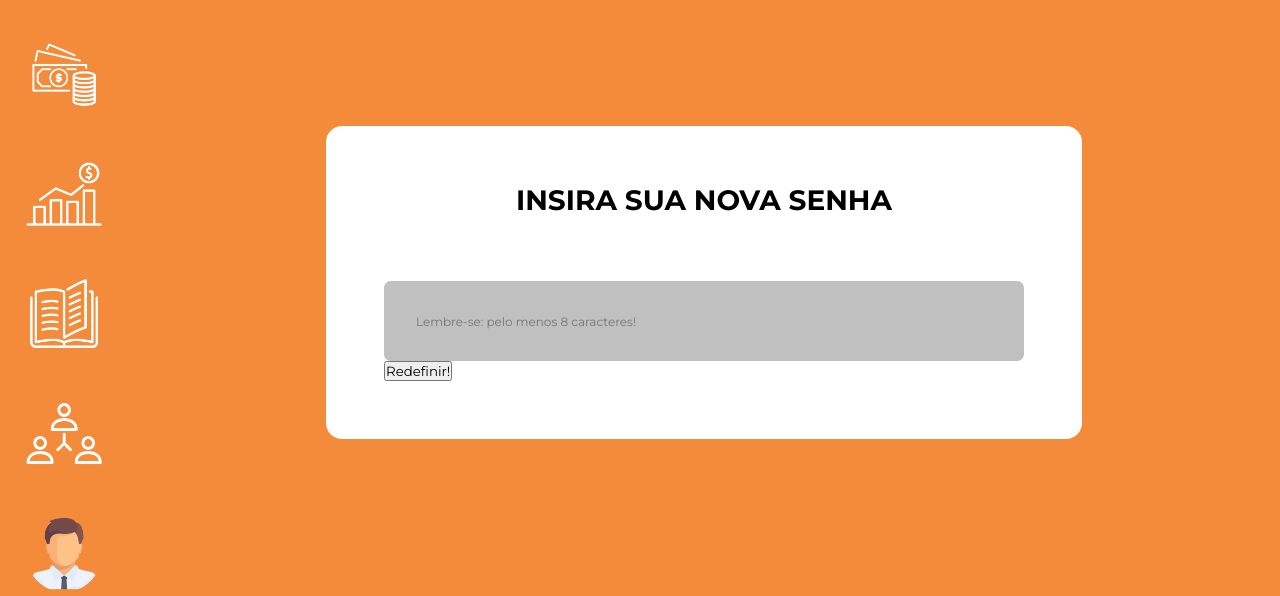
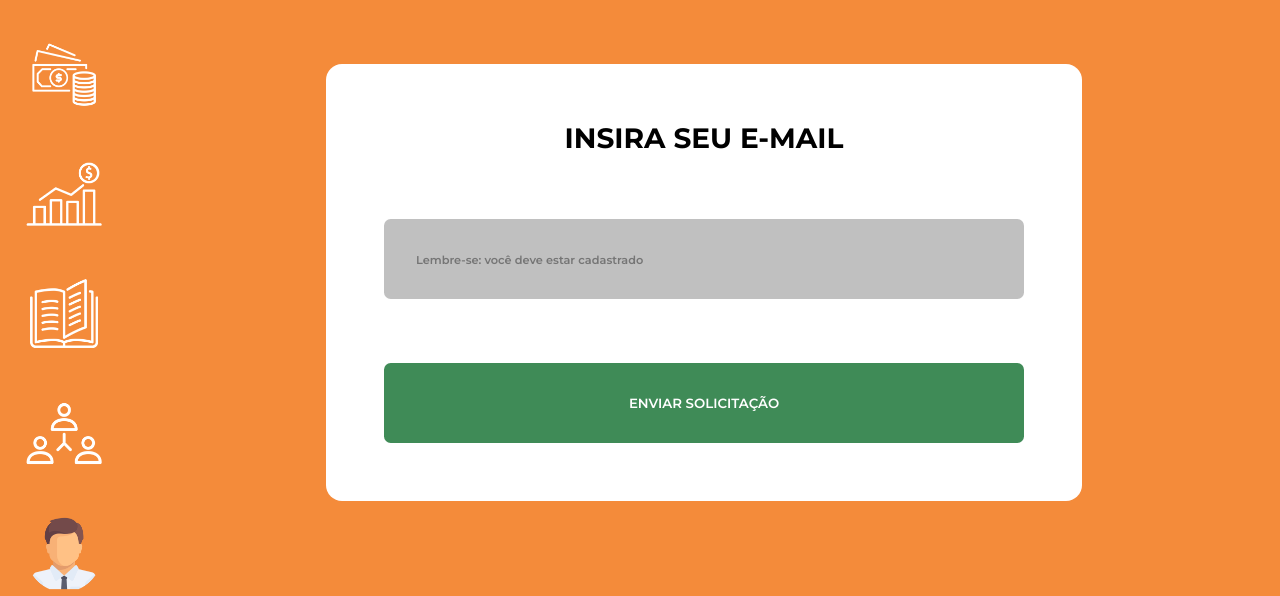
Before and after one commit to mateusjbarbosa/fai.economundi.frontend, a React app: page /recovery in a window 1280 px wide. Shown: the part 204-800 px from the top of the page. Built offline with nearby package versions, Linux system fonts and the light colour scheme.

Commit message:
Ajeitando o recovery

```diff
--- a/src/containers/Login/Login.js
+++ b/src/containers/Login/Login.js
@@ -1,4 +1,5 @@
 import React, { Component } from "react";
+import { Link } from 'react-router-dom';
 
 import FacebookIcon from "../../img/facebook-icon.png";
 import GoogleIcon from "../../img/google-icon.png";
@@ -148,9 +149,9 @@ class Login extends Component {
               <div></div>
             )}
 
-            <a href="/login" className="link-reminder">
+            <Link to='/recovery' className="link-reminder">
               Esqueceu a senha? Relaxa, recupere-a aqui!
-            </a>
+            </Link>
           </>
         )}
       </>
--- a/src/containers/Recovery/Recovery.js
+++ b/src/containers/Recovery/Recovery.js
@@ -1,5 +1,5 @@
 import React, { Component } from "react";
-import axios from "axios";
+import axios from 'axios';
 
 import api from "../../services/api";
 
@@ -11,8 +11,10 @@ class Recovery extends Component {
 
     this.state = {
       token: "",
+      email: "",
       newPass: "",
-      loading: true
+
+      existsToken: false
     };
   }
 
@@ -22,9 +24,25 @@ class Recovery extends Component {
     this.setState({ token });
   }
 
+  onEmail = e => {
+    this.setState({ email: e.target.value });
+  };
+
   onNewPass = e => {
     this.setState({ newPass: e.target.value });
   };
+
+  onSend = async () => {
+    const { email } = this.state;
+
+    let response = "";
+
+    if(email != null) {
+      response = await axios.get(`http://economundi-frontend.herokuapp.com/api/v1/public/recovery/findByEmail/${email}`);
+    }
+
+    console.log(response);
+  }
 
   onRecovery = async () => {
     const response = await api.post(
@@ -35,13 +53,13 @@ class Recovery extends Component {
   };
 
   render() {
+    const { existsToken } = this.state;
     return (
       <>
         <div className="recovery-title">
           <h1>Redefinir senha</h1>
         </div>
-
-        <div className="recovery-container">
+        {existsToken ? <div className="recovery-container">
           <h2>Insira sua nova senha</h2>
           <input
             type="password"
@@ -49,7 +67,15 @@ class Recovery extends Component {
             onChange={this.onNewPass}
           />
           <button onClick={this.onRecovery}>Redefinir!</button>
-        </div>
+        </div> : <div className="recovery-container">
+          <h2>Insira seu e-mail</h2>
+          <input
+            type="email"
+            placeholder="Lembre-se: você deve estar cadastrado"
+            onChange={this.onEmail}
+          />
+          <button onClick={this.onSend}>Enviar solicitação</button>
+        </div>}
       </>
     );
   }
--- a/src/containers/Recovery/recovery.scss
+++ b/src/containers/Recovery/recovery.scss
@@ -26,9 +26,27 @@
 
     background: silver;
 
+    font-weight: 600;
+
     &::placeholder {
-      font-size: 0.9em;
+      font-size: 0.85em;
     }
+  }
+
+  & button {
+    width: 100%;
+
+    margin-top: 10%;
+    padding: 5%;
+
+    border: none;
+    border-radius: 0.5em;
+
+    background: $color-primary;
+
+    color: $color-text-primary;
+    font-weight: 600;
+    text-transform: uppercase;
   }
 }
 
```
